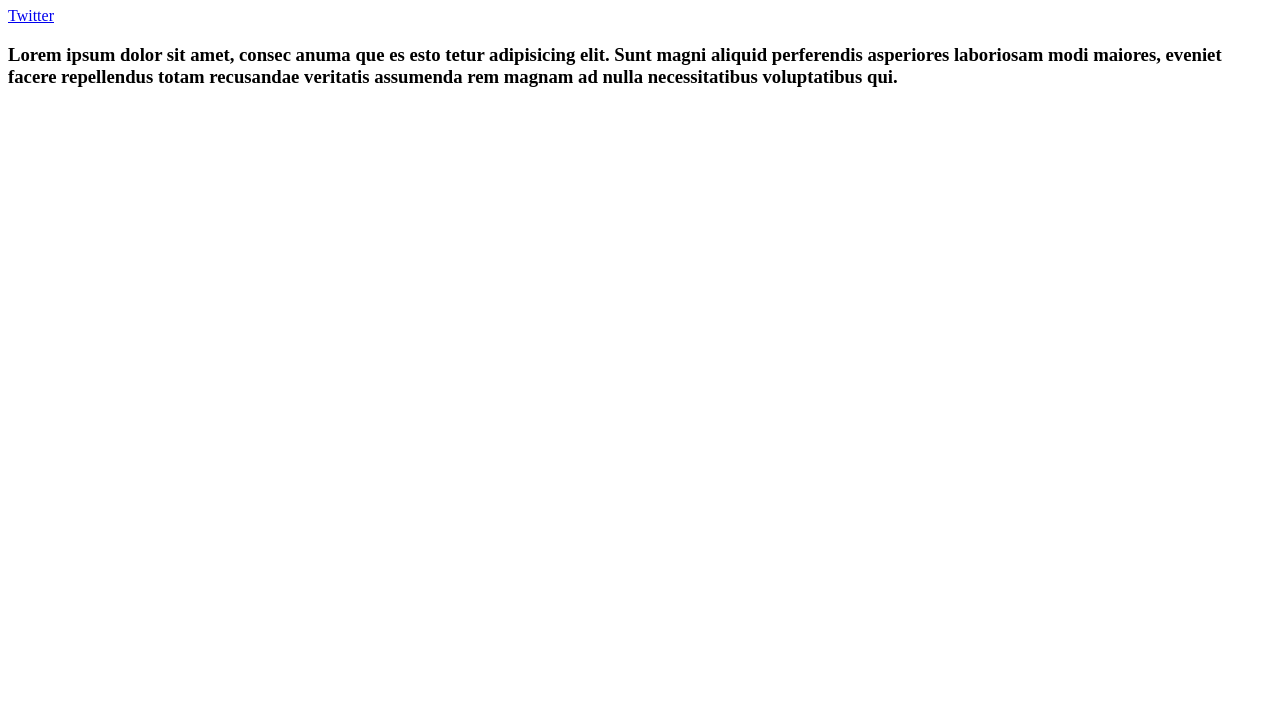
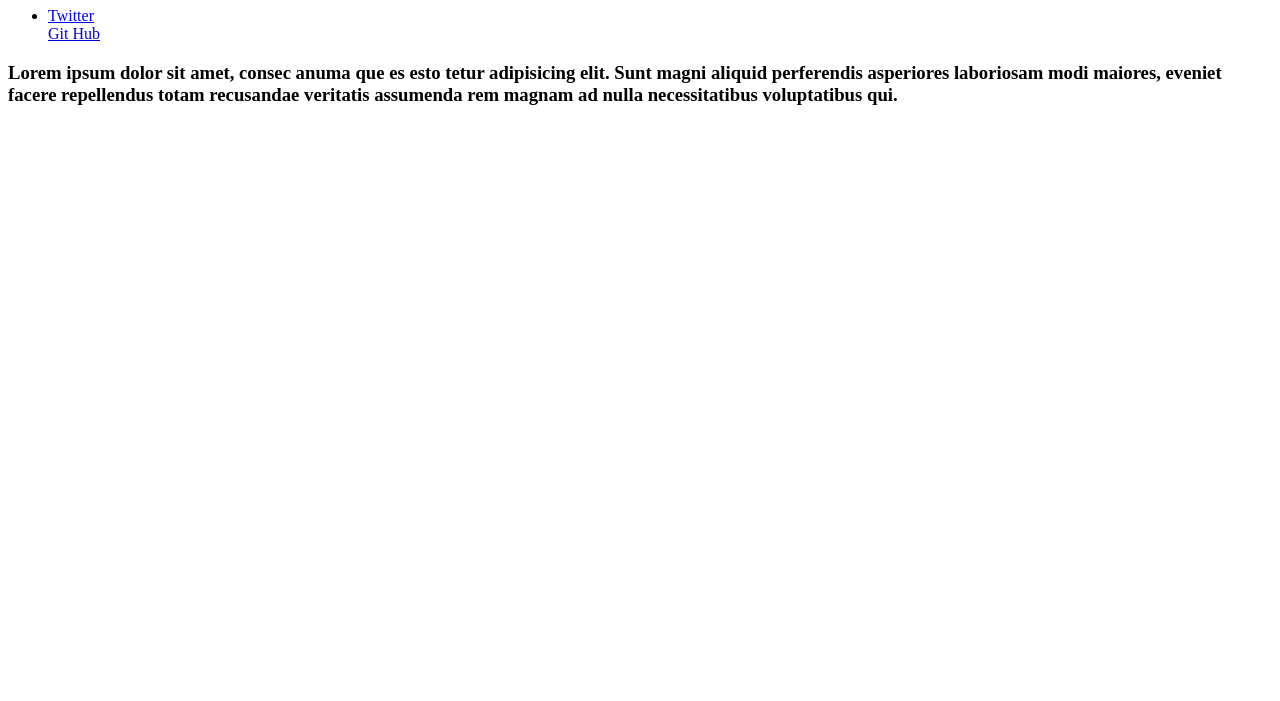
Before and after one commit to oscarsocar/Git-Azul-School-Learn, a plain HTML site: page index.html in a window 1280 px wide. Shown: the part 99-800 px from the top of the page. Drawn offline with Linux system fonts and the light colour scheme.

Commit message:
modified footer html

```diff
--- a/index.html
+++ b/index.html
@@ -9,7 +9,14 @@
 ha welcome to my page
 im </span> socar
     <h1>"hola, soy socar prros"</h1>
-    <footer> <a href="direccioin de twitter">Twitter</a></footer>
+    <ul>
+        <li>
+        <footer> <a href="direccioin de twitter">Twitter</a>
+        <footer> <a href="direccioin de git hub">Git Hub</a>
+    </li>
+    </ul>
+
+    </footer>
 </body>
 <h3>Lorem ipsum dolor sit amet, consec anuma que es esto tetur adipisicing elit. Sunt magni aliquid perferendis asperiores laboriosam modi maiores, eveniet facere repellendus totam recusandae veritatis assumenda rem magnam ad nulla necessitatibus voluptatibus qui.</h3>
 </html>
```
